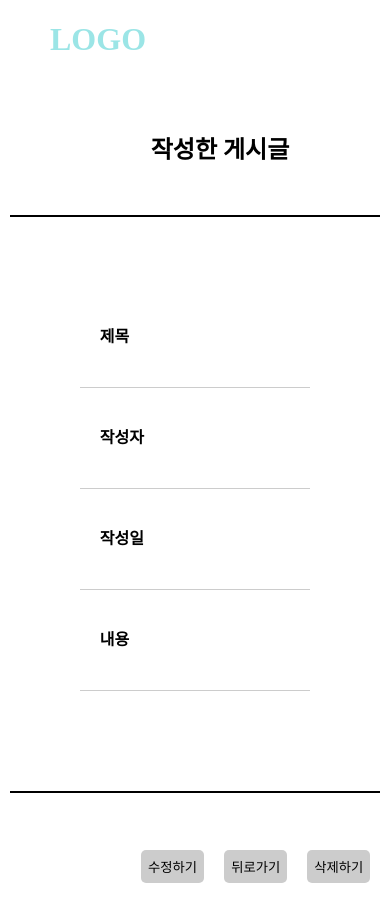
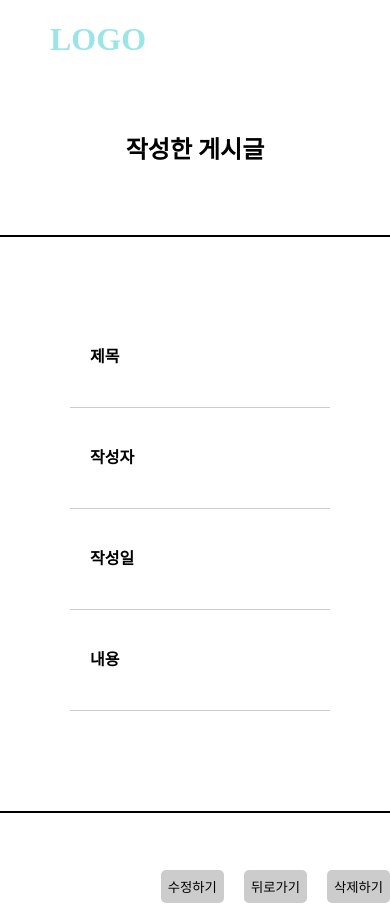
Before and after one commit to yyyn012/bulletin-board-javascript, a plain HTML site: page Board/view.html in a window 390 px wide. Drawn offline with Linux system fonts and the light colour scheme.

Commit message:
code organize

```diff
--- a/Board/view.html
+++ b/Board/view.html
@@ -10,7 +10,7 @@
     <h1>
       <a class="logo" href="/index.html">LOGO</a>
     </h1>
-    <h2>작성한 게시글</h2>
+    <h2 class="board_title">작성한 게시글</h2>
     <div class="form-area">
       <form id="view-form">
         <div id="subject"><span>제목</span></div>
--- a/css/style.css
+++ b/css/style.css
@@ -48,9 +48,9 @@ a {
   color: rgb(155, 229, 230);
 }
 
-h2 {
+.board_title {
   text-align: center;
-  padding: 50px 0 30px 50px;
+  padding: 50px 30px;
 }
 
 /* table and form */
@@ -84,6 +84,7 @@ td,
 th {
   text-align: center;
   padding: 13px;
+  min-width: 75px;
 }
 
 tr {
@@ -224,7 +225,33 @@ button:active {
   .form-area,
   table,
   #view-form,
+  #modify-form > div,
   .pagination {
     width: 95vw;
   }
 }
+
+@media (max-width: 400px) {
+  .table-area,
+  .form-area,
+  table,
+  #view-form,
+  .pagination {
+    padding-top: 20px;
+    width: 400px;
+  }
+
+  #view-form {
+    padding-top: 70px;
+  }
+
+  .board_title {
+    width: 200px;
+    margin: 0 auto;
+    padding: 50px 70px;
+  }
+
+  #modify-form > div {
+    width: 380px;
+  }
+}
```
Also changed, not shown: Board/list.html (+1 -1 lines), Board/modify.html (+1 -1 lines), Board/write.html (+1 -1 lines), js/list.js (+28 -14 lines).
